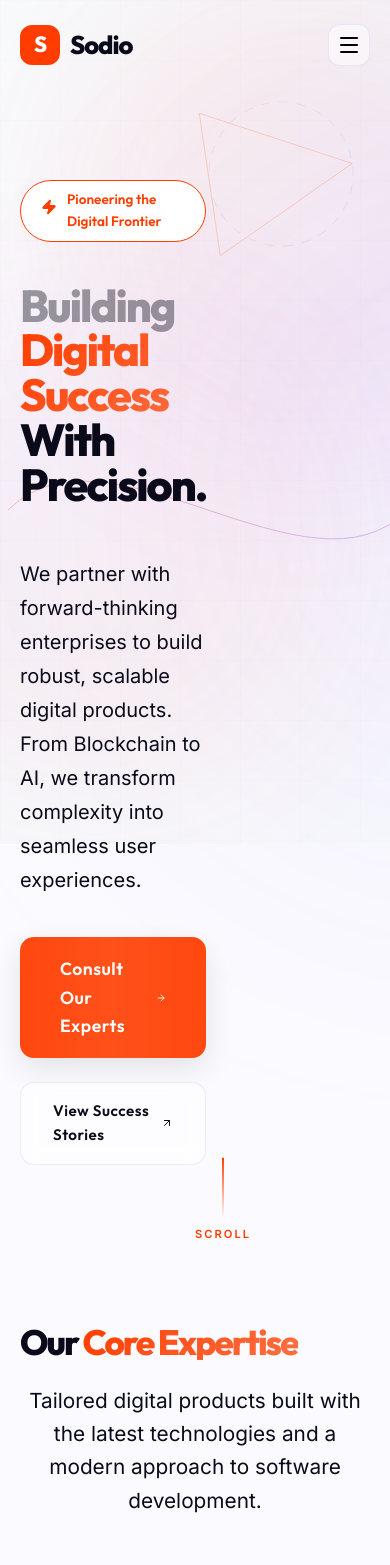
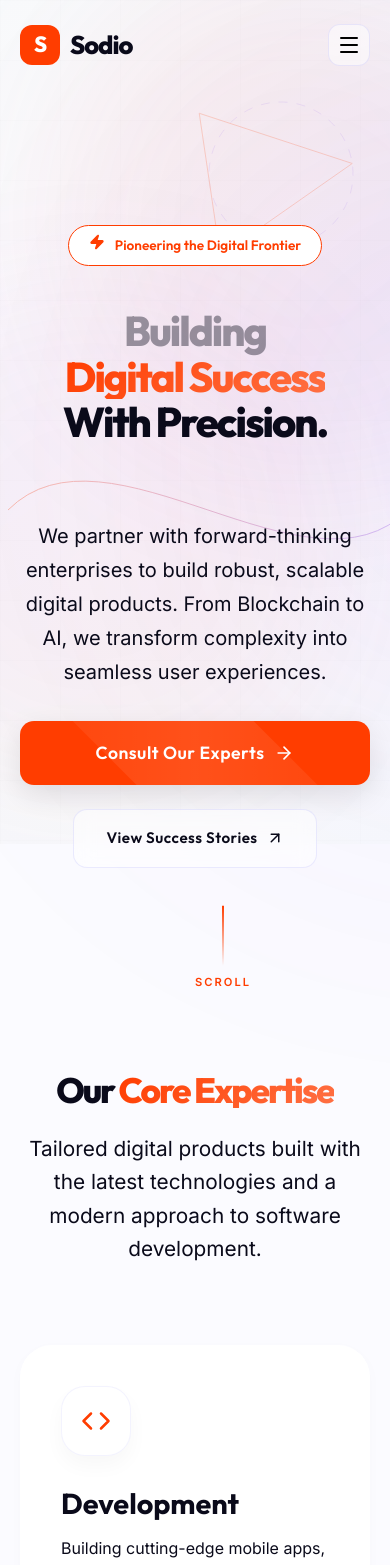
Before and after one commit to Abuzar7024/sudo_landing_page, a React (Vite) app: page / in a window 390 px wide. Shown: the top 1565 px of the page. Built offline with nearby package versions, Linux system fonts and the light colour scheme.

Commit message:
Enhance mobile responsiveness and center content on small screens

```diff
--- a/src/App.jsx
+++ b/src/App.jsx
@@ -149,8 +149,8 @@ function App() {
       <section className="section" style={{ minHeight: '120vh', display: 'flex', alignItems: 'center', paddingTop: 180, paddingBottom: 100, position: 'relative' }}>
         <div style={{ position: 'absolute', top: '15%', left: '50%', width: '600px', height: '600px', background: 'var(--accent-secondary)', filter: 'blur(180px)', opacity: 0.1, borderRadius: '50%', pointerEvents: 'none' }} />
 
-        <div className="container" style={{ display: 'grid', gridTemplateColumns: '1.2fr 0.8fr', alignItems: 'center', gap: 60 }}>
-          <motion.div initial="hidden" animate="visible" variants={stagger} style={{ position: 'relative', zIndex: 2 }}>
+        <div className="container hero-container" style={{ display: 'grid', gridTemplateColumns: '1.2fr 0.8fr', alignItems: 'center', gap: 60 }}>
+          <motion.div initial="hidden" animate="visible" variants={stagger} className="hero-content" style={{ position: 'relative', zIndex: 2 }}>
             <motion.div variants={fadeIn} className="badge-new" style={{ backdropFilter: 'blur(10px)', border: '1px solid var(--accent-primary)', color: 'var(--accent-primary)' }}>
               <div style={{ color: '#ff3d00' }}><Zap size={16} fill="currentColor" /></div>
               Pioneering the Digital Frontier
@@ -166,7 +166,7 @@ function App() {
               We partner with forward-thinking enterprises to build robust, scalable digital products. From Blockchain to AI, we transform complexity into seamless user experiences.
             </motion.p>
 
-            <motion.div variants={fadeIn} style={{ display: 'flex', gap: 24, flexWrap: 'wrap', alignItems: 'center' }}>
+            <motion.div variants={fadeIn} className="hero-actions" style={{ display: 'flex', gap: 24, flexWrap: 'wrap', alignItems: 'center' }}>
               <a href="#contact" className="btn btn-primary hero-btn" style={{ borderRadius: '14px' }}>
                 Consult Our Experts <ArrowRight size={20} />
               </a>
@@ -254,7 +254,7 @@ function App() {
 
       <section id="portfolio" className="section" style={{ background: 'rgba(255,112,67,0.03)' }}>
         <div className="container">
-          <motion.div initial="hidden" whileInView="visible" viewport={{ once: true }} variants={fadeIn} style={{ marginBottom: 80 }}>
+          <motion.div initial="hidden" whileInView="visible" viewport={{ once: true }} variants={fadeIn} className="section-header-centered" style={{ marginBottom: 80 }}>
             <h2 className="heading-lg">Selected <span className="text-gradient">Success Stories</span></h2>
             <p className="text-muted" style={{ fontSize: '1.2rem', marginTop: 24 }}>Exceptional digital products built for innovative companies around the world.</p>
           </motion.div>
@@ -302,7 +302,7 @@ function App() {
 
       <section id="blog" className="section" style={{ background: '#fff' }}>
         <div className="container">
-          <div style={{ display: 'flex', justifyContent: 'space-between', alignItems: 'flex-end', marginBottom: 80 }}>
+          <div className="section-header-centered" style={{ display: 'flex', justifyContent: 'space-between', alignItems: 'flex-end', marginBottom: 80, flexWrap: 'wrap', gap: 20 }}>
             <div>
               <h2 className="heading-lg">Latest <span className="text-gradient">Articles</span></h2>
               <p className="text-muted" style={{ fontSize: '1.2rem', marginTop: 16 }}>Stay updated with the latest in tech and innovation.</p>
--- a/src/index.css
+++ b/src/index.css
@@ -334,14 +334,65 @@ h1, h2, h3, h4 { font-family: var(--font-heading); font-weight: 700; color: var(
   .mobile-menu-btn { display: flex; }
   .desktop-only { display: none; }
   .container { padding: 0 32px; }
-  .section { padding: 120px 0; }
-  .heading-xl { font-size: 4rem; letter-spacing: -2px; }
+  .section { padding: 80px 0; }
+  .heading-xl { font-size: 3.5rem; letter-spacing: -2px; text-align: center; }
+  .heading-lg { font-size: 2.8rem; text-align: center; }
   .grid-creative { grid-template-columns: 1fr; gap: 24px; }
+
+  /* Hero specific mobile center */
+  .hero-container {
+    grid-template-columns: 1fr !important;
+    text-align: center;
+    padding-top: 40px;
+  }
+  .hero-content {
+    display: flex;
+    flex-direction: column;
+    align-items: center;
+    margin: 0 auto;
+  }
+  .hero-content p {
+    text-align: center;
+    margin: 32px auto !important;
+  }
+  .hero-actions {
+    justify-content: center;
+    width: 100%;
+  }
+  .hero-visual-complex {
+    margin-top: 60px;
+    display: none; /* Hide complex hero visual on mobile for clarity */
+  }
+
+  /* Section Header Centering */
+  .section-header-centered {
+    text-align: center !important;
+    display: flex !important;
+    flex-direction: column !important;
+    align-items: center !important;
+    justify-content: center !important;
+  }
+  .section-header-centered h2, .section-header-centered p {
+    text-align: center !important;
+  }
+
+  footer .grid-creative {
+    grid-template-columns: 1fr !important;
+    text-align: center !important;
+  }
+  footer .grid-creative > div {
+    display: flex;
+    flex-direction: column;
+    align-items: center;
+  }
+  footer .grid-creative p {
+    margin: 0 auto;
+  }
 }
 
 @media (max-width: 768px) {
-  .heading-xl { font-size: 3.2rem; }
-  .heading-lg { font-size: 2.8rem; }
+  .heading-xl { font-size: 3rem; }
+  .heading-lg { font-size: 2.4rem; }
   .hero-btn { width: 100%; }
 }
 
@@ -349,10 +400,10 @@ h1, h2, h3, h4 { font-family: var(--font-heading); font-weight: 700; color: var(
   .btn-primary.desktop-only { display: none; }
   .btn-outline.desktop-only { display: none; }
   .container { padding: 0 20px; }
-  .heading-xl { font-size: 2.8rem; line-height: 1; text-align: left; }
-  .heading-lg { font-size: 2.2rem; text-align: left; }
+  .heading-xl { font-size: 2.6rem; line-height: 1.1; text-align: center; }
+  .heading-lg { font-size: 2.2rem; text-align: center; }
   .section { padding: 60px 0; }
-  .badge-new { font-size: 0.75rem; padding: 6px 16px; margin-bottom: 24px; }
+  .badge-new { font-size: 0.75rem; padding: 6px 16px; margin-bottom: 24px; display: inline-flex; }
   .grid-creative { grid-template-columns: 1fr; }
 }
 
```
